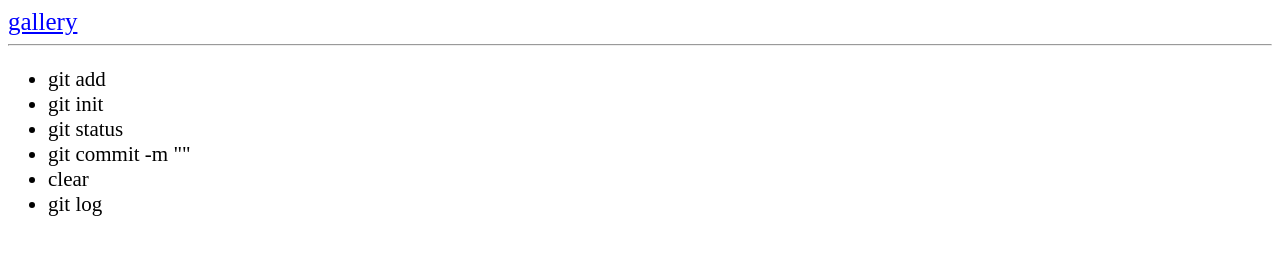
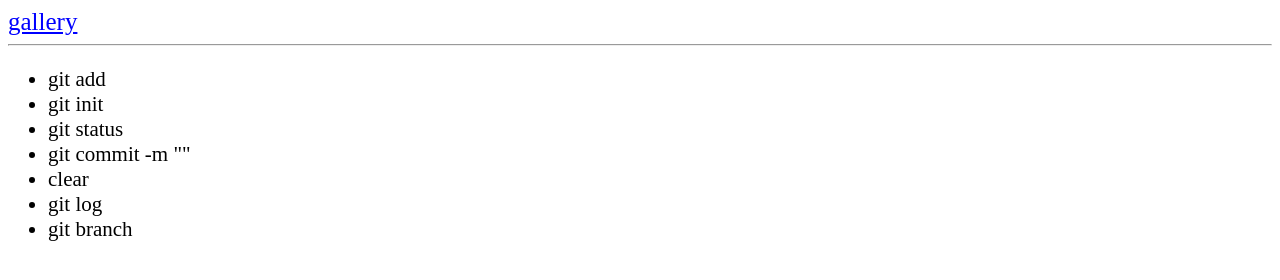
Before and after one commit to vinokuroviila/Lesson9, a plain HTML site: page index.html in a window 1280 px wide. Drawn offline with Linux system fonts and the light colour scheme.

Commit message:
add some text and branch

```diff
--- a/index.html
+++ b/index.html
@@ -28,6 +28,9 @@
         <li>
             git log
         </li>
+        <li>
+            git branch
+        </li>
     </ul>
 
 </body>
```
